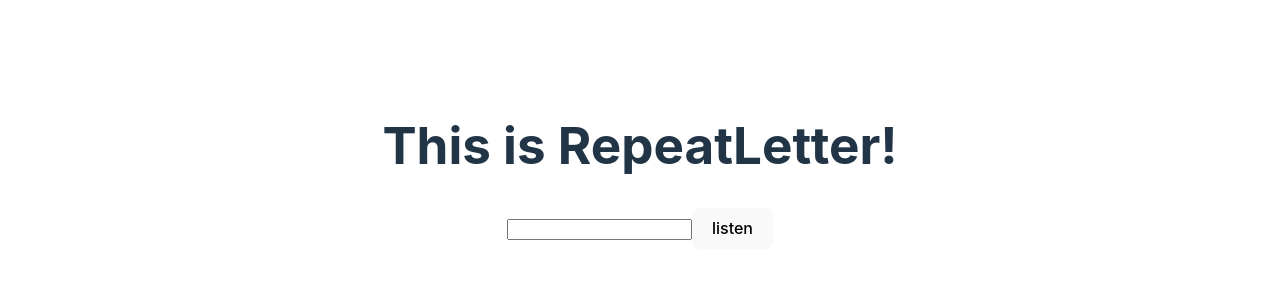
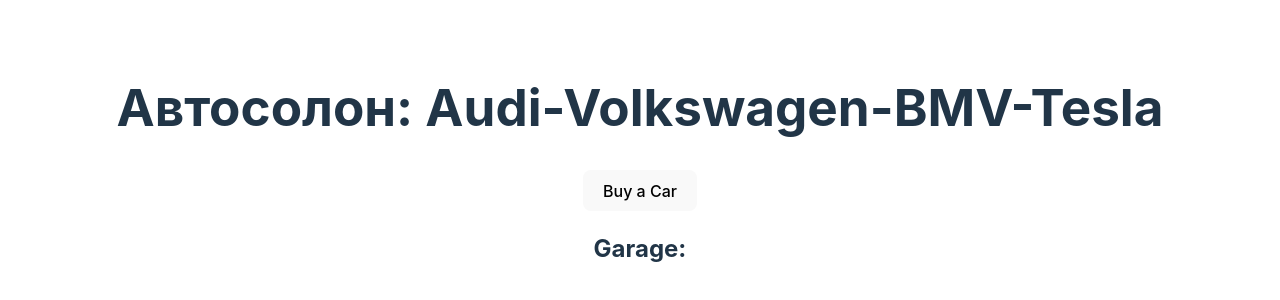
Before and after one commit to Exooo1/viteskills, a React (Vite) app: page / in a window 1280 px wide. Shown: the part 234-534 px from the top of the page. Built offline with nearby package versions, Linux system fonts and the light colour scheme; no server answers.

Commit message:
some fixed

```diff
--- a/src/App.tsx
+++ b/src/App.tsx
@@ -35,6 +35,7 @@
 import {Fragment} from "./react/fragment/fragment";
 import {PolymorphicComponent} from "./react/polymorphic/polymorphic-component";
 import {RepeatLetter} from "./components/repeatLetters/repeatLetter";
+import {Cars} from "./react/task-react/cars";
 
 function App() {
     return (
@@ -75,7 +76,8 @@
             {/*<Hierarchy/>*/}
             {/*<Fragment/>*/}
             {/*<PolymorphicComponent/>*/}
-            <RepeatLetter/>
+            {/*<RepeatLetter/>*/}
+            <Cars/>
         </>
     )
 }
--- /dev/null
+++ b/src/react/task-react/cars.tsx
@@ -0,0 +1,21 @@
+import {useState} from "react";
+
+const DEFAULT_CARS = ['Audi', 'Volkswagen', 'BMV', 'Tesla']
+
+export const Cars = () => {
+    const [bought, setBought] = useState<string[]>([])
+    const [cars, setCars] = useState<string[]>(DEFAULT_CARS)
+
+    const handlerBuyACar = () => {
+        if(!cars.length) return
+        const randomCar = cars[Math.floor(Math.random() * bought.length)]
+        setCars(cars.filter(el => el !== randomCar))
+        setBought([...bought, randomCar])
+    }
+
+    return <div>
+        <h1>Автосолон: {cars.join('-')}</h1>
+        <button disabled={!cars.length}  onClick={handlerBuyACar}>Buy a Car</button>
+        <h2>Garage: {bought.join('-')}</h2>
+    </div>
+}
```
